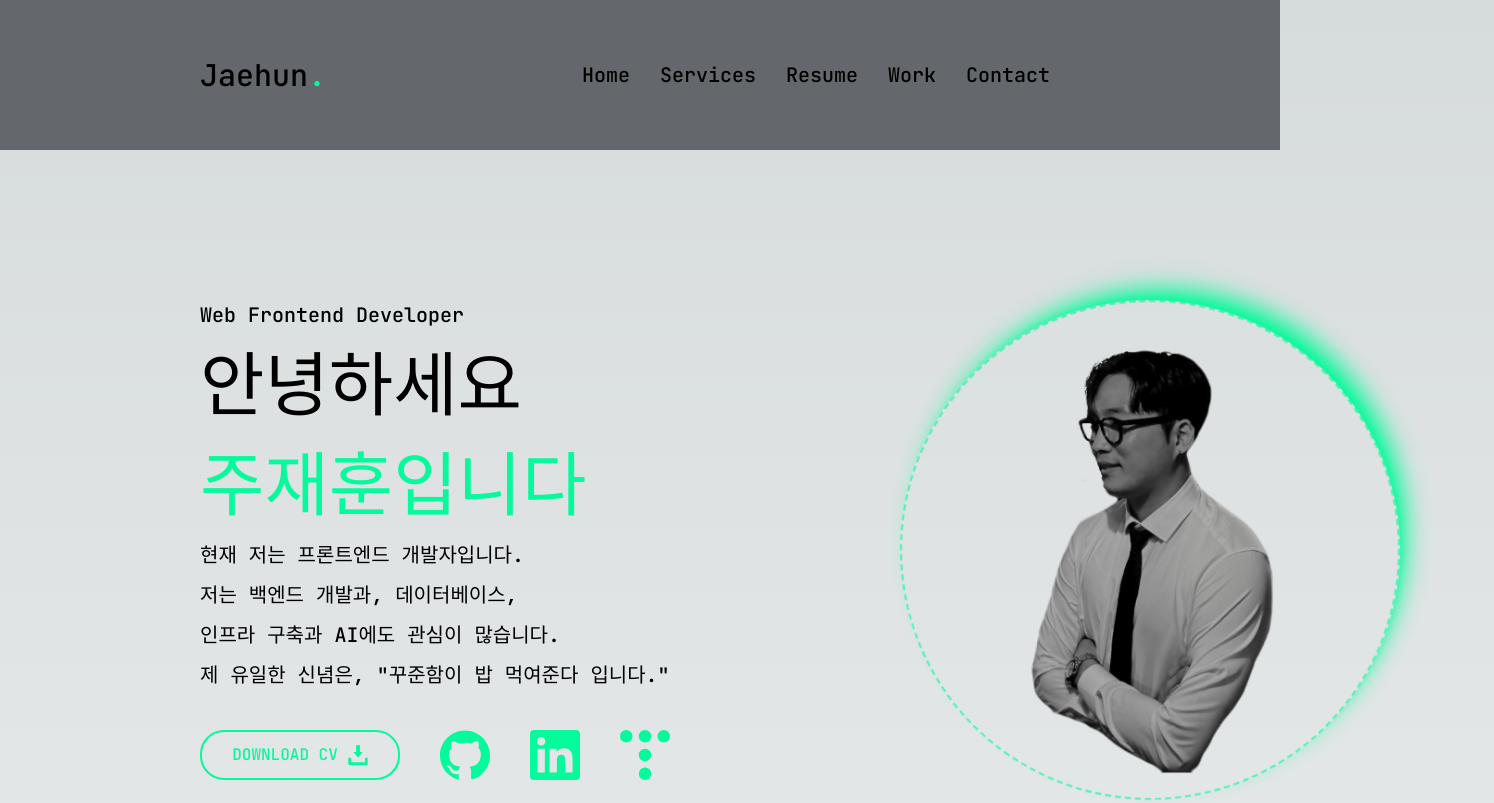
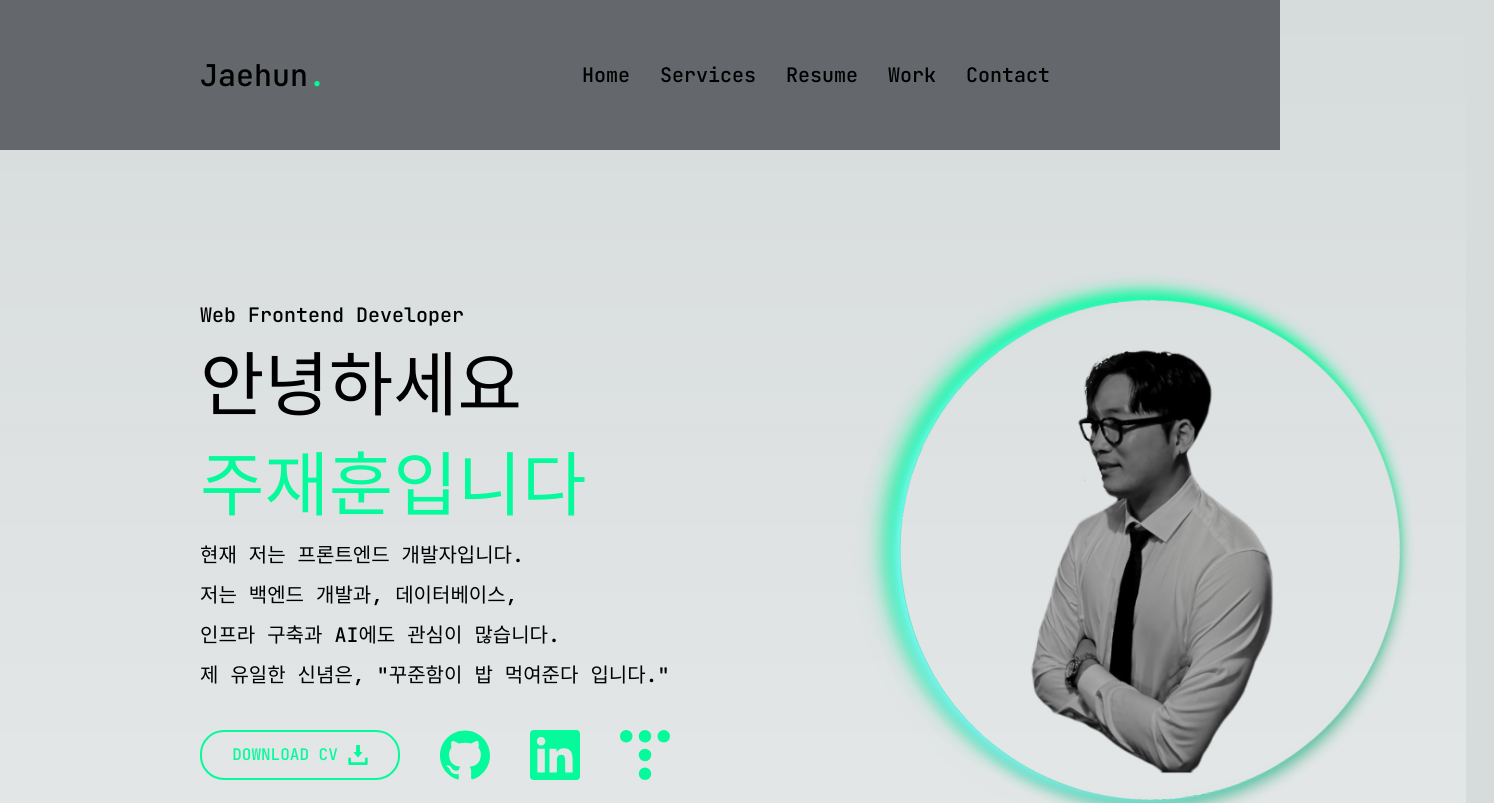
Before and after one commit to Ju-jh/portfolio-nextjs14, a Next.js app: page / in a window 1280 px wide. Shown: the top 803 px of the page, 1494 px wide, since content can reach past the window. Built offline with nearby package versions, Linux system fonts and the light colour scheme.

Commit message:
feat: animation added.

```diff
--- a/app/(home)/page.tsx
+++ b/app/(home)/page.tsx
@@ -153,7 +153,13 @@ const Home = () => {
           </div>
       </div>
       <div  className='rightContainer w-[500px] h-[500px] relative'>
-        <div className='w-[500px] h-[500px] rounded-full border-opacity-65 border-dashed border-[2px] border-neon-green animate-spin-slow absolute shadow-xl shadow-neon-green '>
+        <div className='w-[500px] h-[500px] rounded-full border-opacity-65 border-none border-[2px] border-neon-green animate-spin-slow absolute shadow-xl shadow-neon-green '>
+        </div>
+        <div className='w-[500px] h-[500px] rounded-full border-opacity-65 border-none border-[2px] border-neon-green animate-spin-slow2 absolute shadow-lg shadow-neon-green '>
+        </div>
+        <div className='w-[500px] h-[500px] rounded-full border-opacity-65 border-none border-[2px] border-neon-green animate-spin-slow3 absolute shadow-lg shadow-[#58b791] '>
+        </div>
+        <div className='w-[500px] h-[500px] rounded-full border-opacity-65 border-none border-[2px] border-neon-green animate-spin-slow4 absolute drop-shadow-xl shadow-lg shadow-[#81f7f7] '>
         </div>
         <div className='w-[500px] h-[500px] flex items-center justify-center absolute'>
             <Image width={700} height={700} src='/assets/img/myPhoto.png' alt='my_Photo' className='absolute'/>
--- a/app/globals.css
+++ b/app/globals.css
@@ -50,5 +50,14 @@ body {
 }
 
 .animate-spin-slow {
-  animation: spin-slow 10s linear infinite;
+  animation: spin-slow 20s linear infinite;
 }
+.animate-spin-slow2 {
+  animation: spin-slow 4s linear infinite;
+}
+.animate-spin-slow3 {
+  animation: spin-slow 2s linear infinite;
+}
+.animate-spin-slow4 {
+  animation: spin-slow 30s linear infinite;
+}
--- a/tailwind.config.ts
+++ b/tailwind.config.ts
@@ -22,6 +22,7 @@ const config: Config = {
     },
     colors: {
       'neon-green': '#04fa9a',
+      'darkneon-green': '#14bc79',
       'dark-theme':'#1A1820',
     },
     fontFamily: {
```
